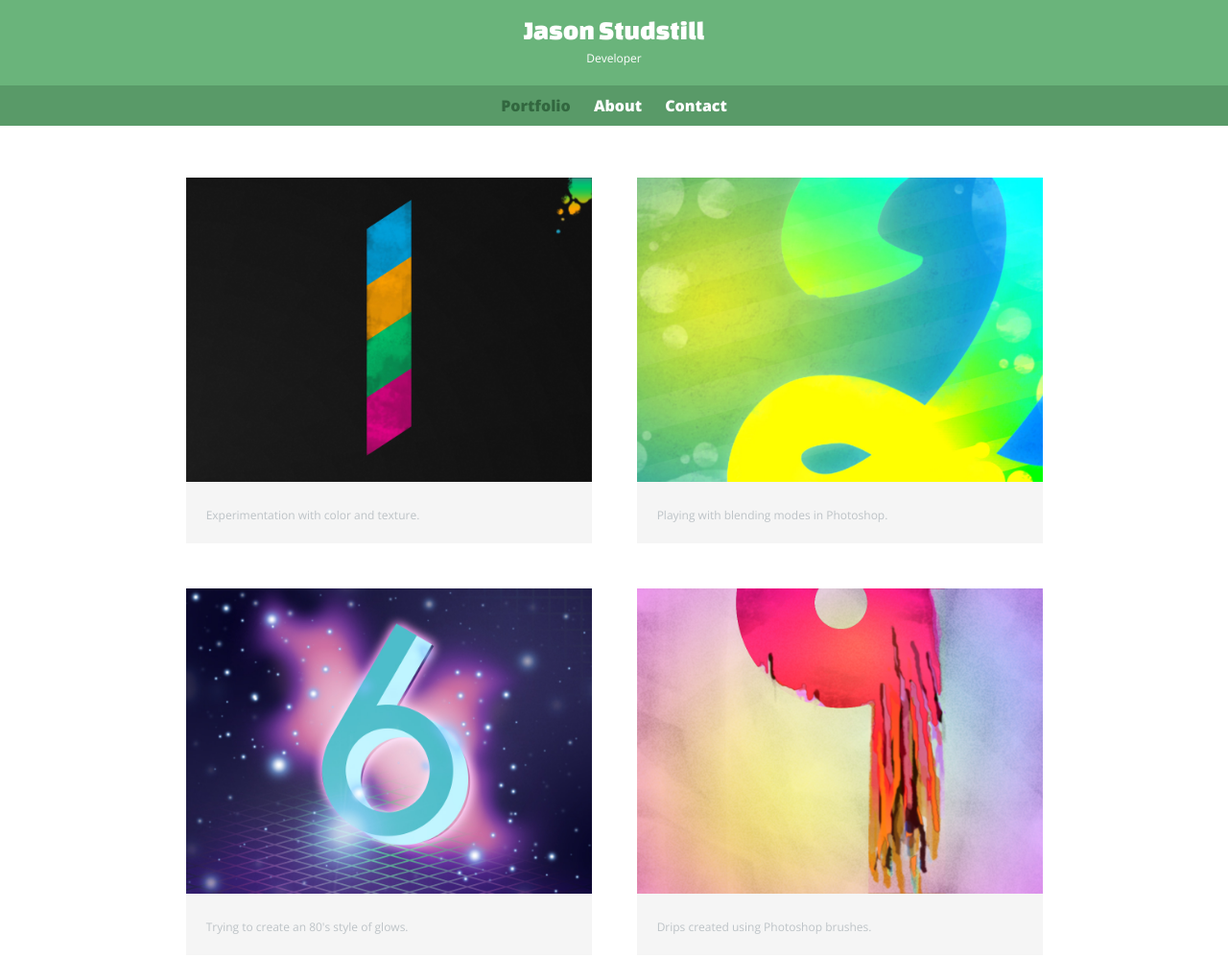
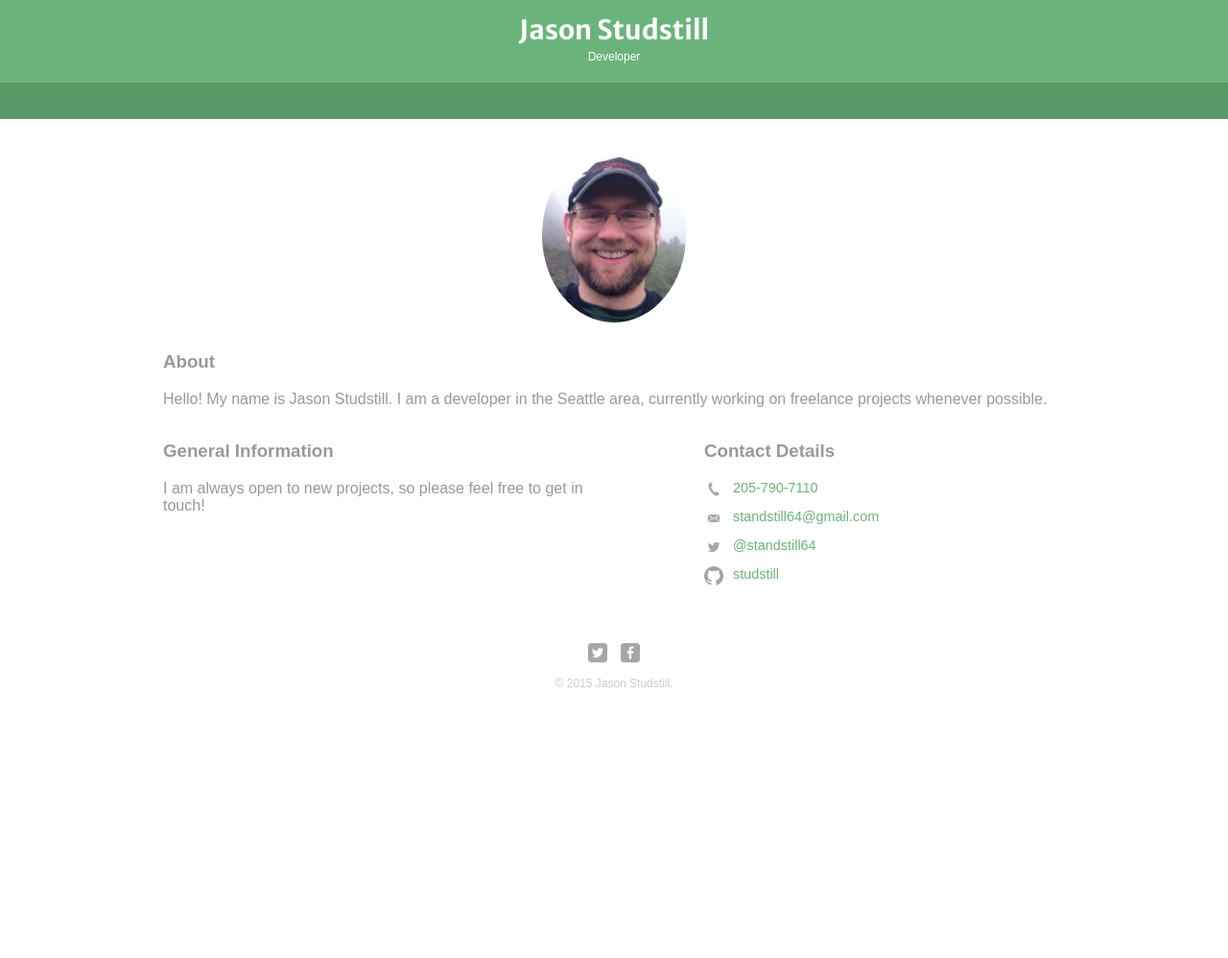
Before and after one commit to studstill/treehouse, a plain HTML site: page front-end-web-development/how-to-make-a-website/index.html in a window 1280 px wide. Shown: the top 998 px of the page at 96% size. After the commit the page ends 800 px from the top, so only its background shows below. Drawn offline with nearby package versions, Linux system fonts and the light colour scheme.

Commit message:
Finish Front End Web Development 's How to Make a Website - Begin CSS Basics

```diff
--- a/front-end-web-development/how-to-make-a-website/css/main.css
+++ b/front-end-web-development/how-to-make-a-website/css/main.css
@@ -3,7 +3,7 @@ GENERAL
 ***********************************/
 
 body {
-  font-family: 'Open Sans', sans-serif;
+  font-family: 'Merriweather Sans' sans-serif;
 }
 
 #wrapper {
@@ -43,7 +43,7 @@ header {
 }
 
 h1 {
-  font-family: 'Changa One', sans-serif;
+  font-family: 'Merriweather Sans', sans-serif;
   margin: 15px 0;
   font-size: 1.75em;
   font-weight: normal;
@@ -177,6 +177,10 @@ PAGE: CONTACT
   background-image: url('../img/twitter.png');
 }
 
+.contact-info li.github a {
+  background-image: url('../img/GitHub-Logo.png');
+}
+
 /**********************************
 COLORS
 ***********************************/
--- /dev/null
+++ b/front-end-web-development/how-to-make-a-website/css/responsive.css
@@ -0,0 +1,31 @@
+@media screen and (min-width: 480px) {
+    /**********************************
+    TWo COLUMN LAYOUT
+    ***********************************/
+
+    #primary {
+        width: 50%;
+        float: left;
+    }
+
+    #secondary {
+        width: 40%;
+        float: right;
+    }
+}
+
+    /**********************************
+    PAGE: PORTFOLIO
+    ***********************************/
+
+    #gallery li {
+        width: 28.3333%;
+    }
+
+    #gallery li:nth-child(4n) {
+        clear: left;
+    }
+
+@media screen and (min-width: 660px) {
+
+}
--- a/front-end-web-development/how-to-make-a-website/index.html
+++ b/front-end-web-development/how-to-make-a-website/index.html
@@ -5,56 +5,40 @@
     <meta charset="utf-8">
     <title>Jason Studstill | Developer</title>
     <link rel="stylesheet" href="css/normalize.css">
-    <link href='http://fonts.googleapis.com/css?family=Changa+One|Open+Sans:400italic,700italic,400,700,800' rel='stylesheet' type='text/css'>
+    <link href='http://fonts.googleapis.com/css?family=Merriweather+Sans:400,300,700,400italic,300italic,700italic' rel='stylesheet' type='text/css'>
     <link rel="stylesheet" href="css/main.css">
+    <link rel="stylesheet" href="css/responsive.css">
   </head>
   <body>
     <header>
       <a href="index.html" id="logo">
-        <h1>Jason Studstill</h1>
+        <h1><strong>Jason Studstill</strong></h1>
         <h2>Developer</h2>
       </a>
       <nav>
         <ul>
-          <li><a href="index.html" class="selected">Portfolio</a></li>
-          <li><a href="about.html">About</a></li>
-          <li><a href="contact.html">Contact</a></li>
+          <li></li>
         </ul>
       </nav>
     </header>
     <div id="wrapper">
       <section>
-        <ul id="gallery">
-          <li>
-            <a href="img/numbers-01.jpg">
-              <img src="img/numbers-01.jpg" alt="">
-              <p>Experimentation with color and texture.</p>
-            </a>
-          </li>
-          <li>
-            <a href="img/numbers-02.jpg">
-              <img src="img/numbers-02.jpg" alt="">
-              <p>Playing with blending modes in Photoshop.</p>
-            </a>
-          </li>
-          <li>
-            <a href="img/numbers-06.jpg">
-              <img src="img/numbers-06.jpg" alt="">
-              <p>Trying to create an 80's style of glows.</p>
-            </a>
-          </li>
-          <li>
-            <a href="img/numbers-09.jpg">
-              <img src="img/numbers-09.jpg" alt="">
-              <p>Drips created using Photoshop brushes.</p>
-            </a>
-          </li>
-          <li>
-            <a href="img/numbers-12.jpg">
-              <img src="img/numbers-12.jpg" alt="">
-              <p>Creating shapes using repetition.</p>
-            </a>
-          </li>
+        <img src="img/jason_headshot.jpg" alt="Photograph of Jason Studstill" class="profile-photo">
+        <h3>About</h3>
+        <p>Hello! My name is Jason Studstill.  I am a developer in the Seattle area, currently working on freelance projects whenever possible.  </p>
+      </section>
+      <br>
+      <section id="primary">
+        <h3>General Information</h3>
+        <p>I am always open to new projects, so please feel free to get in touch!</p>
+      </section>
+      <section id="secondary">
+        <h3>Contact Details</h3>
+        <ul class="contact-info">
+          <li class="phone"><a href="tel:205-790-7110">205-790-7110</a></li>
+          <li class="mail"><a href="mailto:standstill64@gmail.com">standstill64@gmail.com</a></li>
+          <li class="twitter"><a href="http://twitter.com/intent/tweet?screen_name=standstill64">@standstill64</a></li>
+          <li class="github"><a href="http://www.github.com/studstill">studstill</a></li>
         </ul>
       </section>
       <footer>
```
Also changed, not shown: CSS Basics/index.html (added, +18 -0 lines), front-end-web-development/how-to-make-a-website/about.html (+1 -0 lines), front-end-web-development/how-to-make-a-website/contact.html (+4 -2 lines), front-end-web-development/how-to-make-a-website/index2.html (added, +68 -0 lines), front-end-web-development/how-to-make-a-website/img/GitHub-Logo.png (added), front-end-web-development/how-to-make-a-website/img/github_logo.png (added).
